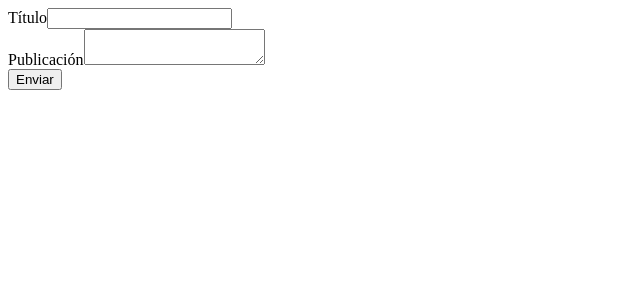
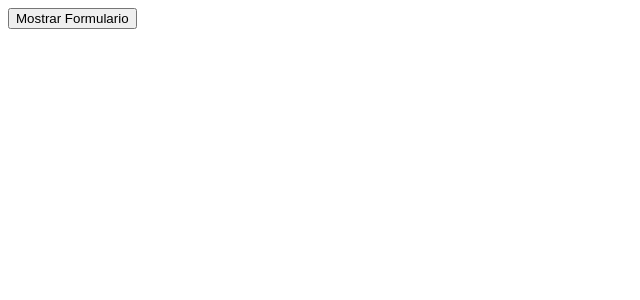
Before and after one commit to Blackstar84/react-profesional, a React (Create React App) app: page / in a window 1280 px wide. Shown: the top 300 px of the page, without its empty margins (0-640 px from the left). Built offline with nearby package versions, Linux system fonts and the light colour scheme.

Commit message:
modificaciones

```diff
--- a/src/index.js
+++ b/src/index.js
@@ -1,10 +1,21 @@
-import React, { useState, useEffect } from "react";
+import React, { useState, useEffect, useRef } from "react";
 import { render } from "react-dom";
 
-const Form = ()=>{
+const Form = ({showed})=>{
   const [title, setTitle]=useState("");
   const [body, setBody]=useState("");
 
+  const firstInput = useRef();
+
+  useEffect(()=>{
+    // Actualizar el DOM
+    if(showed){
+      //console.log(firstInput);
+      firstInput.current.focus();
+    }
+
+
+  },[showed]);
   const sendForm = (ev)=>{
     ev.preventDefault();
     fetch('https://jsonplaceholder.typicode.com/posts', {
@@ -31,7 +42,7 @@ const Form = ()=>{
     <form onSubmit={(ev)=>sendForm(ev)}>
       <div>
         <label htmFor="title">Título</label>
-        <input type="text" id="title" value={title} onChange={(ev)=>setTitle(ev.target.value)} />
+        <input type="text" id="title" value={title} onChange={(ev)=>setTitle(ev.target.value)} ref={firstInput} />
       </div>
       <div>
         <label htmFor="body">Publicación</label>
@@ -43,9 +54,19 @@ const Form = ()=>{
 }
 
 
+const Accordion = ()=>{
+  const [show, setShow]=useState(false);
+  return(
+    <div>
+      <button onClick={()=>setShow(true)}>Mostrar Formulario</button>
+      {show && <Form showed={show} />}
+    </div>
+  )
+}
+
 const App = ()=>{
   return <div>
-    <Form/>
+    <Accordion />
   </div>
 }
 
```
